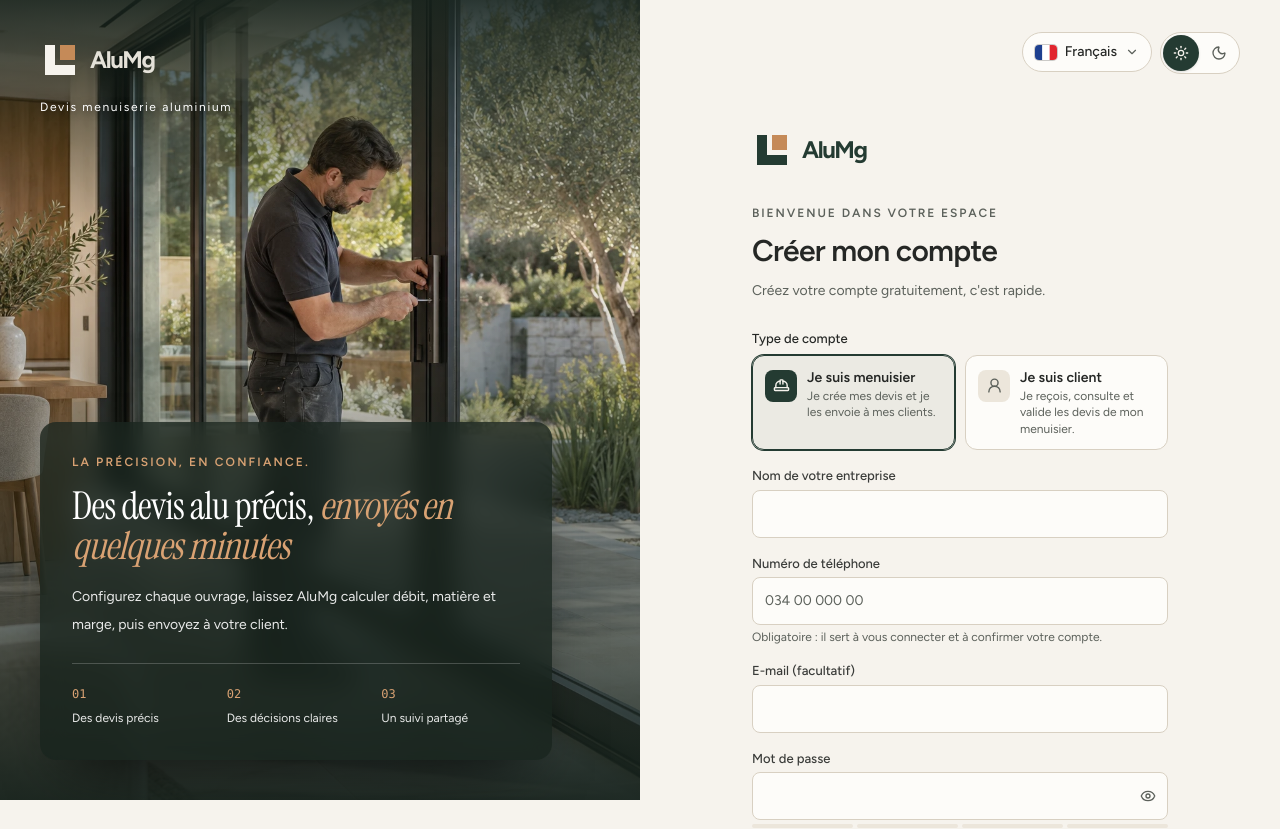
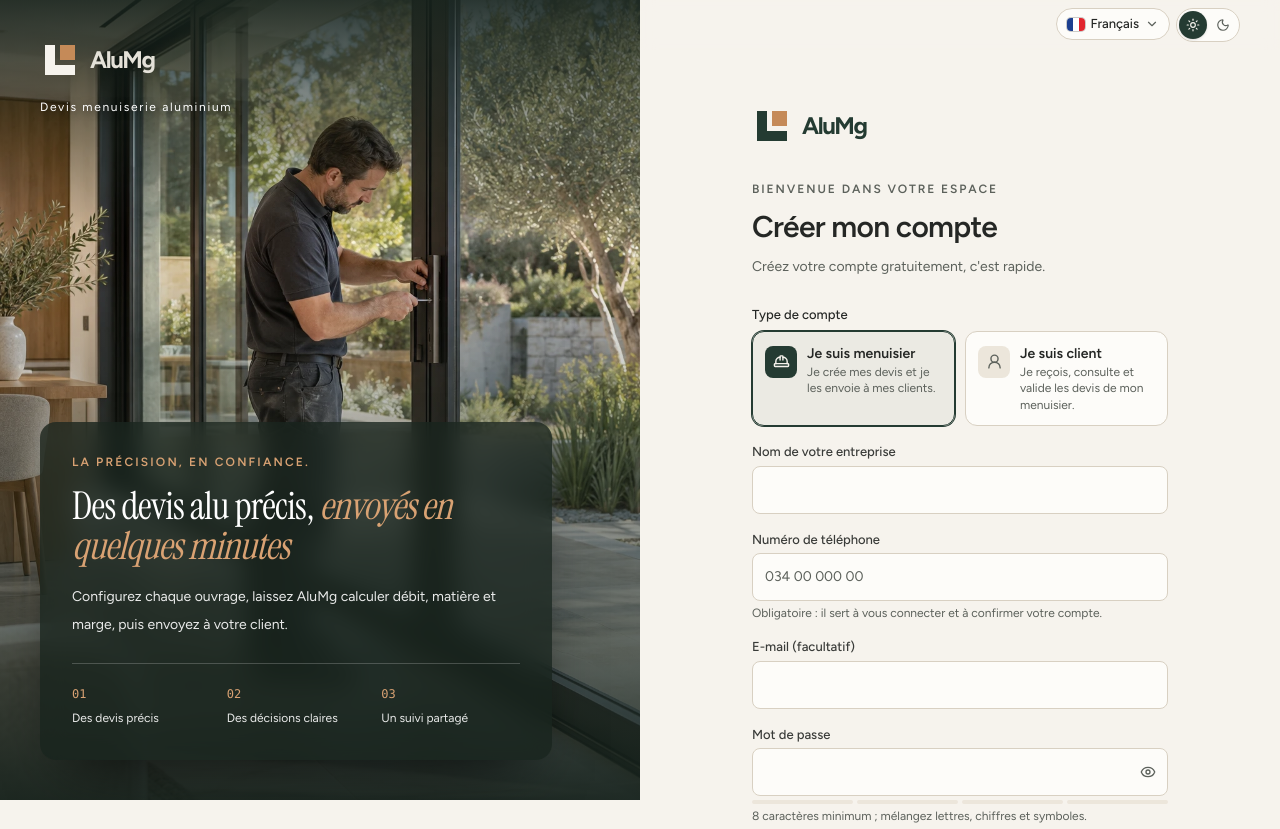
Before and after one commit to johnyfetra/aluMg, a Next.js app: page /inscription in a window 1280 px wide. Shown: the top 829 px of the page. Built offline with nearby package versions, Linux system fonts and the light colour scheme.

Commit message:
feat: barre langue et thème des pages d'accès compacte et fixée en haut

```diff
--- a/components/AuthForm.tsx
+++ b/components/AuthForm.tsx
@@ -126,9 +126,9 @@ export default function AuthForm({ mode }: { mode: "login" | "signup" }) {
       <AtelierShowcase variant={variant} />
 
       <section className="flex flex-1 flex-col px-5 py-5 sm:px-10 lg:py-8 bg-bg">
-        <div className="flex justify-end gap-2">
-          <LangMenu />
-          <ThemeSwitch />
+        <div className="sticky top-0 z-30 -mx-5 -mt-5 flex justify-end gap-1.5 bg-bg/85 px-5 py-2 backdrop-blur sm:-mx-10 sm:px-10 lg:-mt-8">
+          <LangMenu compact />
+          <ThemeSwitch compact />
         </div>
 
         <div className="auth-form m-auto my-10 w-full max-w-[28rem] space-y-7 sm:p-4">
--- a/components/Controls.tsx
+++ b/components/Controls.tsx
@@ -10,7 +10,7 @@ import { LOCALES, type Locale, useI18n } from "@/lib/i18n";
 import { type Theme, setTheme, useTheme } from "@/lib/theme";
 
 // Commutateur de thème : deux boutons (clair, sombre), l'actif est mis en évidence et annoncé (aria-pressed).
-export function ThemeSwitch() {
+export function ThemeSwitch({ compact = false }: { compact?: boolean }) {
   const { t } = useI18n();
   const theme = useTheme();
   const opt = (value: Theme, Icon: typeof Sun, label: string) => (
@@ -20,9 +20,9 @@ export function ThemeSwitch() {
       aria-label={label}
       title={label}
       onClick={() => setTheme(value)}
-      className={`grid size-9 place-items-center rounded-full transition-colors ${theme === value ? "bg-primary text-on-primary shadow-sm" : "text-muted hover:text-ink"}`}
+      className={`grid ${compact ? "size-7" : "size-9"} place-items-center rounded-full transition-colors ${theme === value ? "bg-primary text-on-primary shadow-sm" : "text-muted hover:text-ink"}`}
     >
-      <Icon size={16} aria-hidden />
+      <Icon size={compact ? 14 : 16} aria-hidden />
     </button>
   );
   return (
@@ -33,16 +33,16 @@ export function ThemeSwitch() {
   );
 }
 
-export function LangMenu() {
+export function LangMenu({ compact = false }: { compact?: boolean }) {
   const { t, locale, setLocale } = useI18n();
   return (
     <Menu
       label={`${t("lang.label")}, ${LOCALES[locale]}`}
       width="w-52"
-      triggerClass="flex h-10 items-center gap-2 rounded-full border border-line bg-surface px-3 text-sm font-medium transition-colors hover:bg-surface-2"
+      triggerClass={`flex ${compact ? "h-8 gap-1.5 px-2.5 text-[13px]" : "h-10 gap-2 px-3 text-sm"} items-center rounded-full border border-line bg-surface font-medium transition-colors hover:bg-surface-2`}
       trigger={
         <>
-          <Flag code={locale} size={22} />
+          <Flag code={locale} size={compact ? 18 : 22} />
           <span className="hidden sm:inline">{LOCALES[locale]}</span>
           <span className="text-[11px] font-bold uppercase text-muted sm:hidden">{locale}</span>
           <ChevronDown size={14} aria-hidden className="text-muted" />
```
